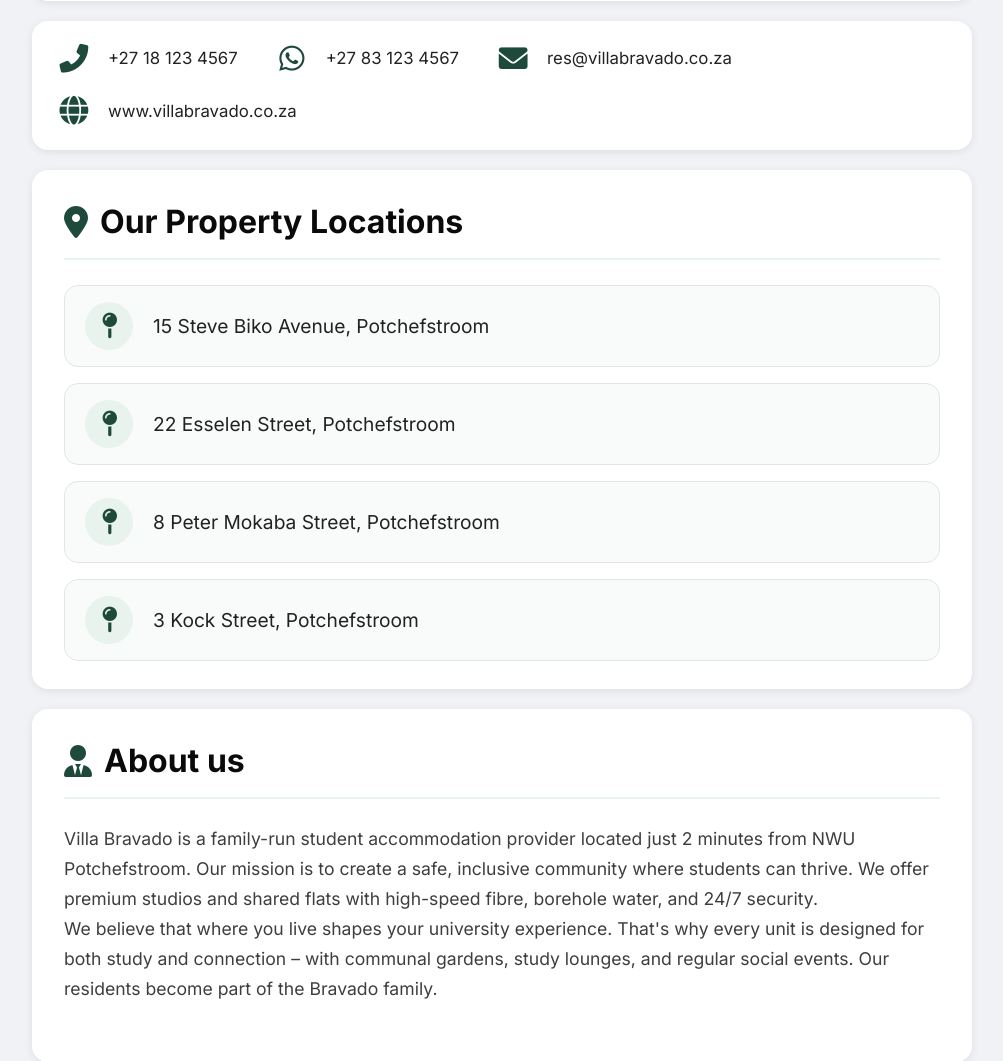
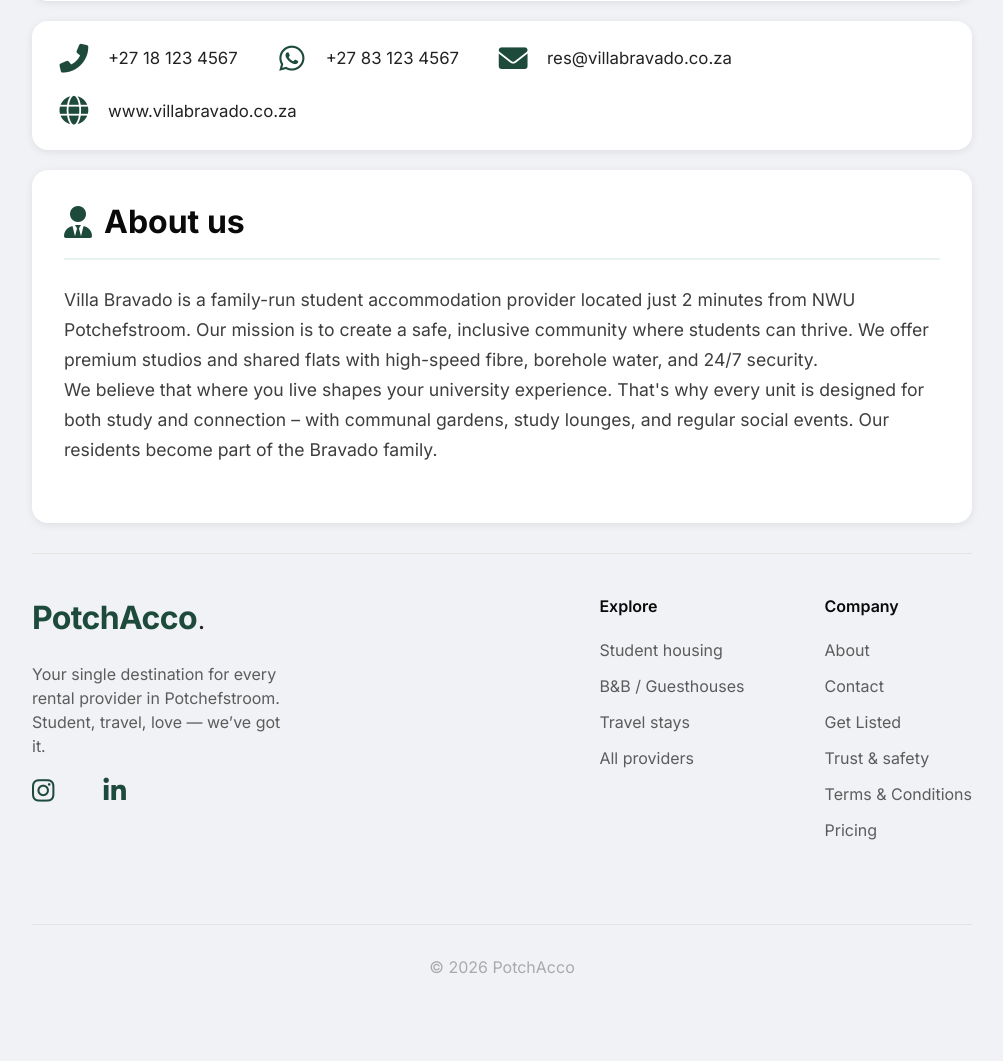
Before and after one commit to neomoremongx/Potchacco, a Django app: page /profile in a window 1280 px wide. Shown: the part 592-1653 px from the top of the page, without its empty margins (138-1141 px from the left). After the commit the page ends 1565 px from the top, so only its background shows below. Run offline with Django 3.2, Linux system fonts and the light colour scheme.

Commit message:
Add files via upload

```diff
--- a/potch_acco/templates/listing.html
+++ b/potch_acco/templates/listing.html
@@ -518,7 +518,7 @@
     <!-- PRICING HIGHLIGHT – MONTHLY SUBSCRIPTION R250 -->
     <div class="pricing-highlight">
 
-      <div class="price">R250 <small>/ month</small></div>
+      <div class="price">R150 <small>/ month</small></div>
       <div class="sub"><i class="fas fa-check-circle"></i> Simple monthly subscription, no hidden costs</div>
     </div>
 
--- a/potch_acco/templates/payment2.html
+++ b/potch_acco/templates/payment2.html
@@ -471,17 +471,17 @@
 
         <div class="plan-row">
           <span class="plan-name">Provider listing (monthly)</span>
-          <span class="plan-price">R250</span>
+          <span class="plan-price">R150</span>
         </div>
 
         <div class="total-row">
           <span>Total due today</span>
-          <span class="total-amount">R250</span>
+          <span class="total-amount">R150</span>
         </div>
 
         <div class="renewal-note">
           <i class="fas fa-redo-alt" style="margin-right: 6px;"></i>
-          Renews automatically at R250/month. Cancel anytime.
+          Renews automatically at R150/month. Cancel anytime.
         </div>
 
         <!-- what's included -->
--- a/potch_acco/templates/pricing.html
+++ b/potch_acco/templates/pricing.html
@@ -377,7 +377,7 @@
 
     <!-- main pricing card -->
     <div class="pricing-card">
-      <div class="price-tag">R250</div>
+      <div class="price-tag">R150</div>
       <div class="price-period">per month</div>
 
 
--- a/potch_acco/templates/profile.html
+++ b/potch_acco/templates/profile.html
@@ -579,40 +579,7 @@
       <div class="contact-item-fb"><i class="fas fa-globe"></i> <div class="detail"><a href="#">www.villabravado.co.za</a></div></div>
     </div>
 
-    <!-- ===== PROPERTY LOCATIONS – ONLY ADDRESSES ===== -->
-    <div class="properties-card">
-      <h2><i class="fas fa-map-marker-alt"></i> Our Property Locations</h2>
-      <div class="address-list">
-        <!-- address 1 -->
-        <div class="address-item">
-          <div class="address-icon"><i class="fas fa-map-pin"></i></div>
-          <div class="address-text">
-            <span class="address-street">15 Steve Biko Avenue, Potchefstroom</span>
-          </div>
-        </div>
-        <!-- address 2 -->
-        <div class="address-item">
-          <div class="address-icon"><i class="fas fa-map-pin"></i></div>
-          <div class="address-text">
-            <span class="address-street">22 Esselen Street, Potchefstroom</span>
-          </div>
-        </div>
-        <!-- address 3 -->
-        <div class="address-item">
-          <div class="address-icon"><i class="fas fa-map-pin"></i></div>
-          <div class="address-text">
-            <span class="address-street">8 Peter Mokaba Street, Potchefstroom</span>
-          </div>
-        </div>
-        <!-- address 4 -->
-        <div class="address-item">
-          <div class="address-icon"><i class="fas fa-map-pin"></i></div>
-          <div class="address-text">
-            <span class="address-street">3 Kock Street, Potchefstroom</span>
-          </div>
-        </div>
-      </div>
-    </div>
+
 
     <!-- main about section (full width card) -->
     <div class="about-card">
```
